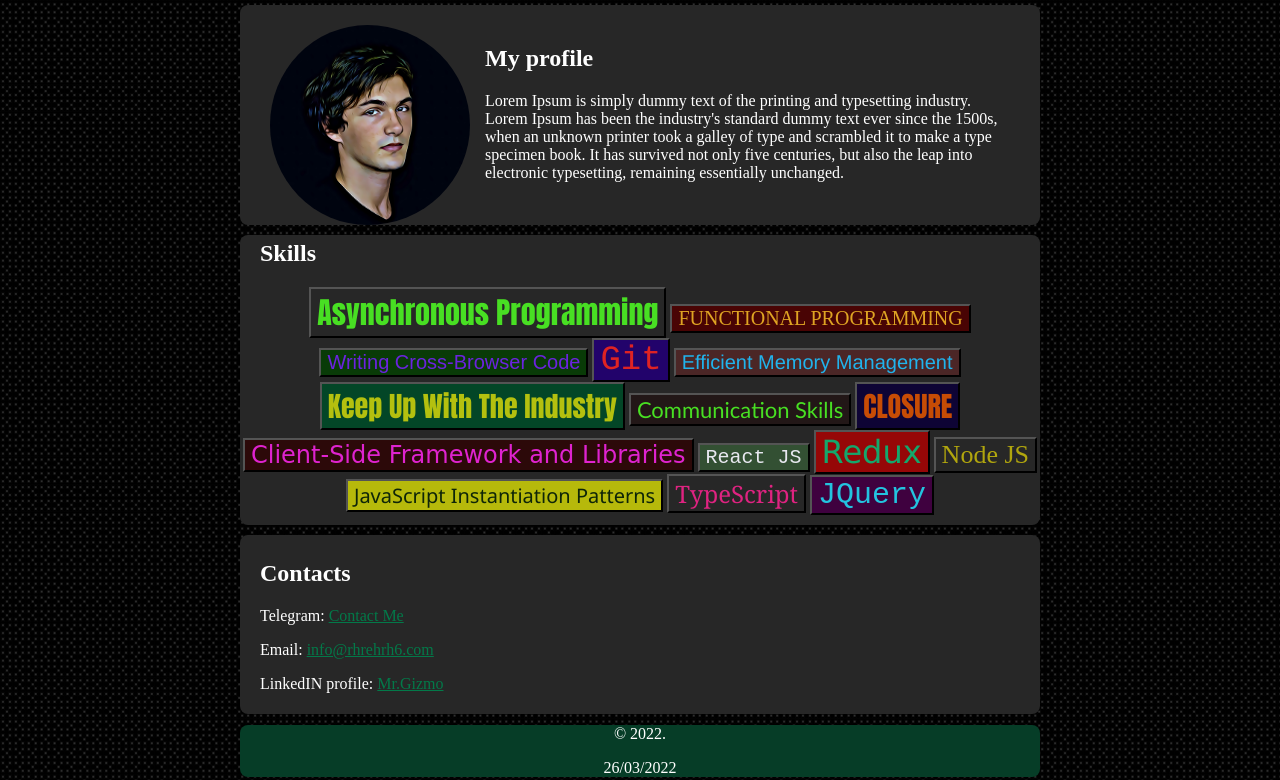
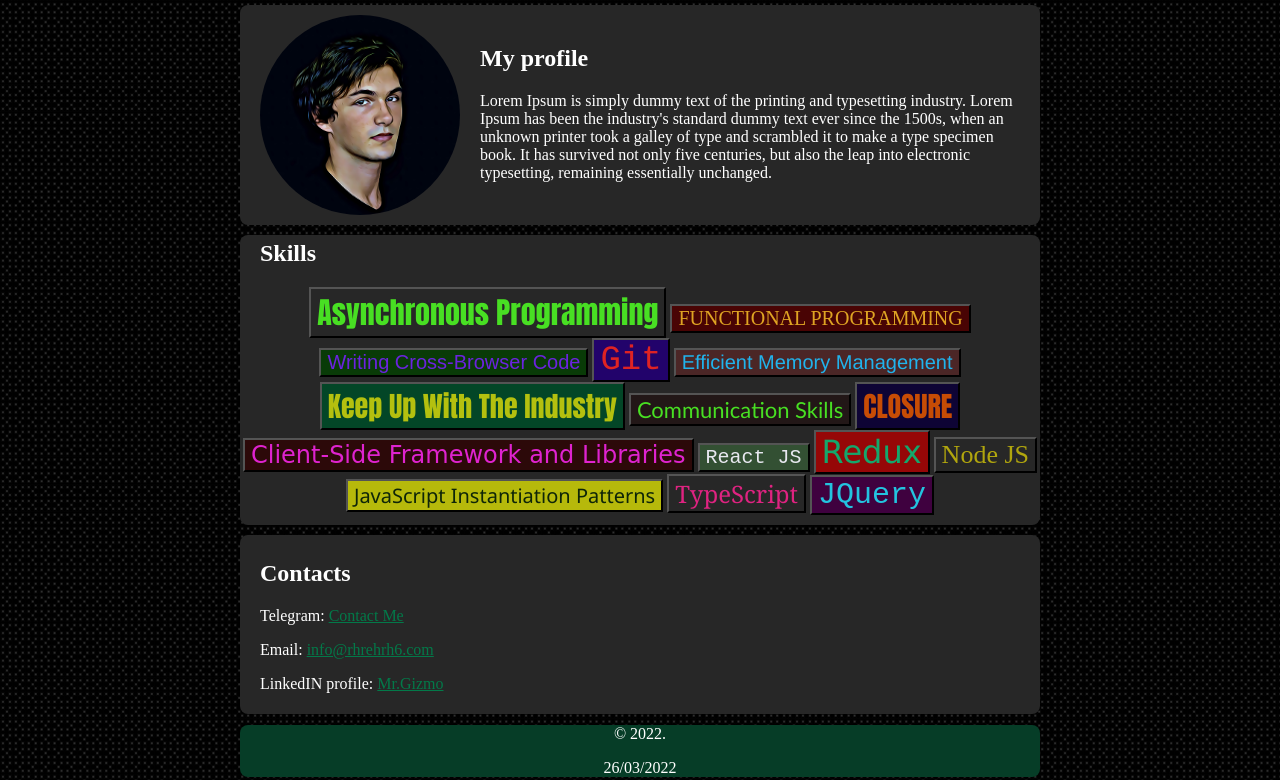
Before and after one commit to dmitrybdrv/AccountWebCard, a plain HTML site: page portfolio/index.html in a window 1280 px wide. Shown: the part 109-889 px from the top of the page. Drawn offline with Linux system fonts and the light colour scheme.

Commit message:
change derictory

```diff
--- a/portfolio/css/stysheets.css
+++ b/portfolio/css/stysheets.css
@@ -46,23 +46,23 @@ header {
     margin: 10px auto -10px auto;
     background-color: #272727;
     border-radius: 8px;
-    padding: 10px 10px 10px 10px;
+    padding: 10px 10px 10px 20px;
 }
 
 .cardFoto {
     width: 200px;
     height: 200px;
     border-radius: 50%;
-    padding: 10px 15px 10px 20px;
+    padding: 10px 10px -5px 20px;
     float: left;
 }
 
 .cardHead {
-    padding: 10px 15px 0 20px;
+    padding: 10px 15px 0 220px;
 }
 
 .cardText {
-    padding: 0 15px 10px 20px;
+    padding: 0 10px 10px 220px;
 }
 
 .cardSkills {
```
Also changed, not shown: 1 other file.
